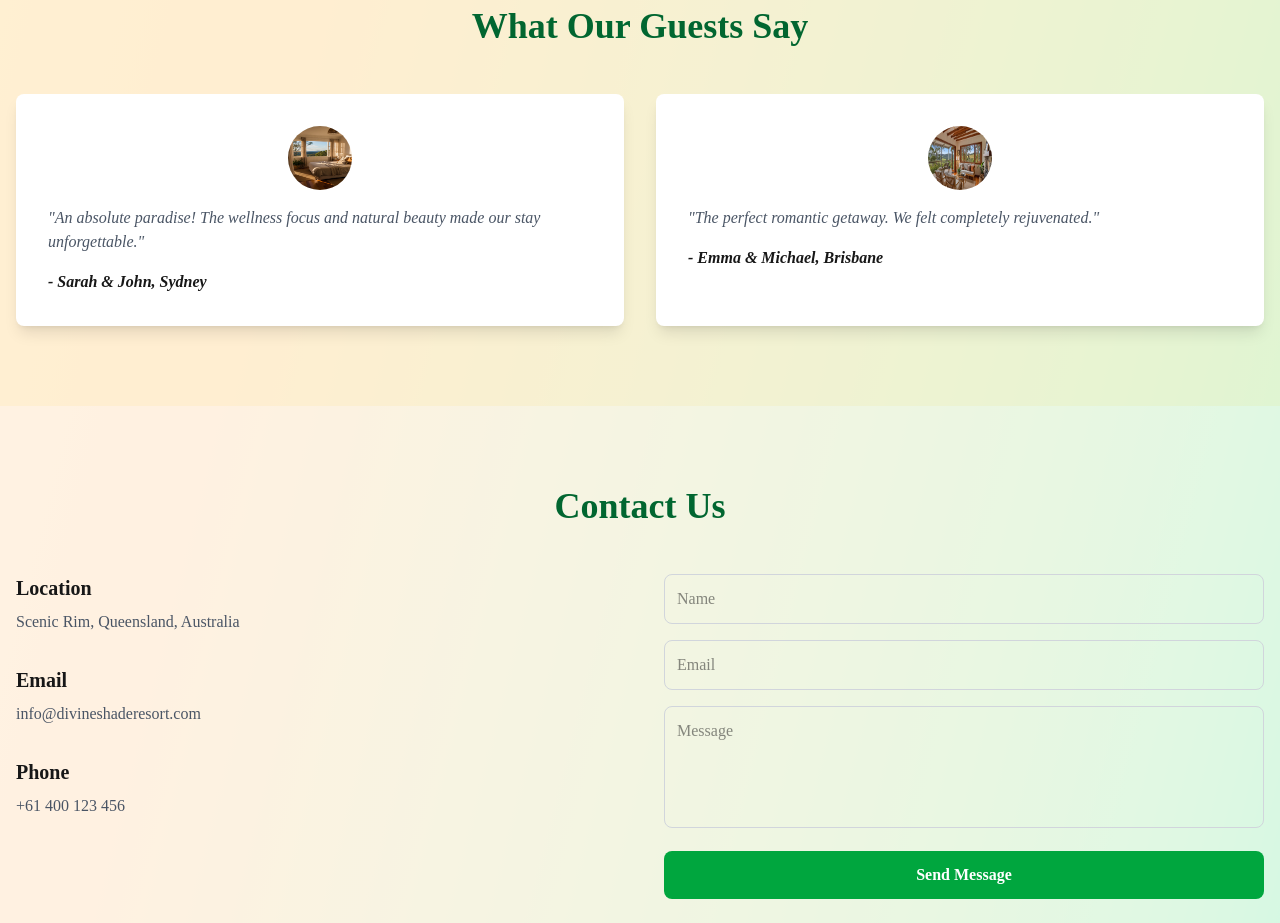
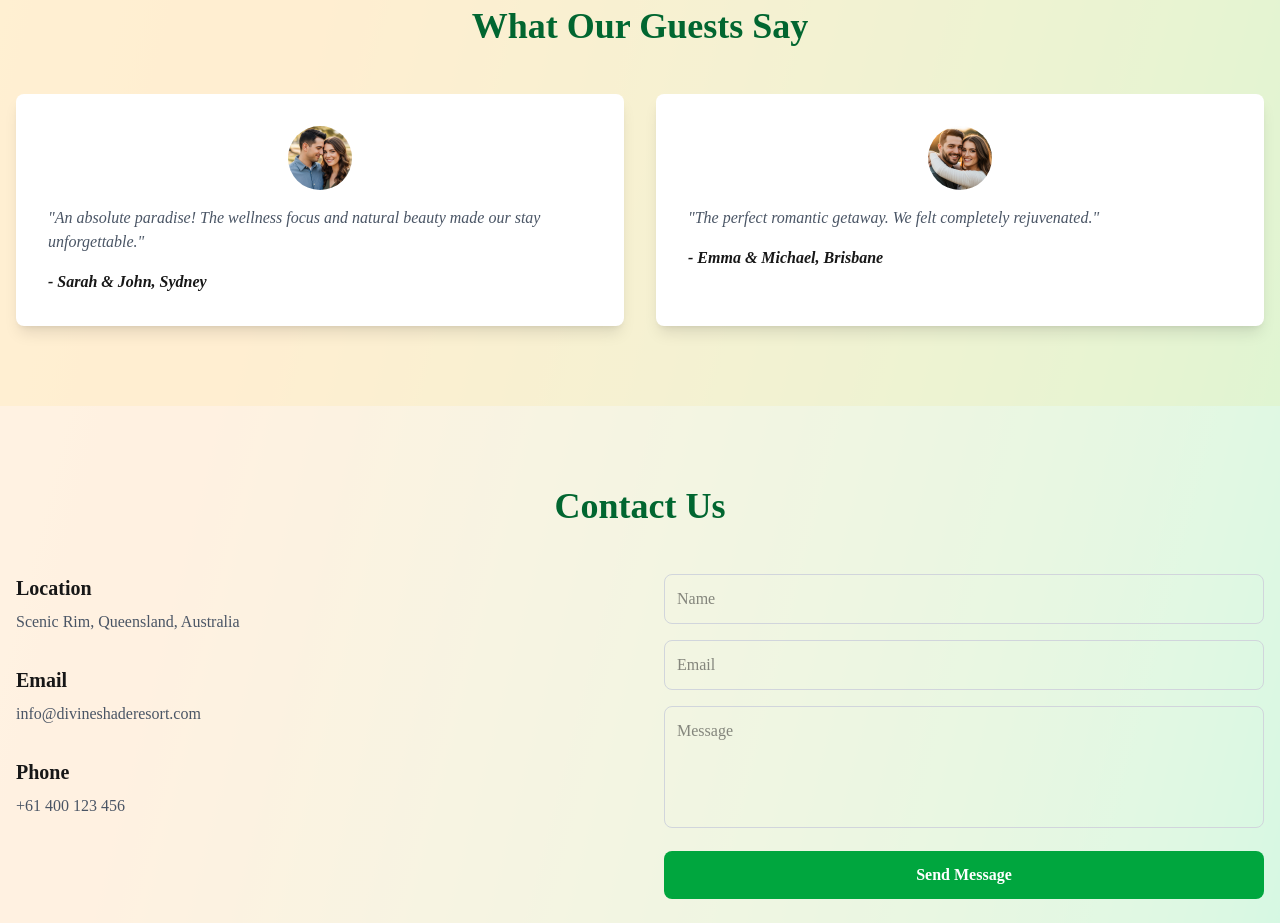
Before and after one commit to UNCHAINED3D/divineshaderesort, a Next.js app: page / in a window 1280 px wide. Shown: the part 3980-4903 px from the top of the page. Built offline with nearby package versions, Linux system fonts and the light colour scheme.

Commit message:
Add profile images for testimonials

```diff
--- a/src/app/page.tsx
+++ b/src/app/page.tsx
@@ -240,12 +240,12 @@ export default function Home() {
           <h2 className="text-4xl font-bold text-center text-green-800 mb-12">What Our Guests Say</h2>
           <div className="grid md:grid-cols-2 gap-8">
             <div className="bg-white p-8 rounded-lg shadow-lg">
-              <img src="/interior-bedroom.png" alt="Guest" className="w-16 h-16 rounded-full mx-auto mb-4" />
+              <img src="/profile-1.png" alt="Guest" className="w-16 h-16 rounded-full mx-auto mb-4" />
               <p className="text-gray-600 mb-4 italic">"An absolute paradise! The wellness focus and natural beauty made our stay unforgettable."</p>
               <cite className="text-tan-orange font-semibold">- Sarah & John, Sydney</cite>
             </div>
             <div className="bg-white p-8 rounded-lg shadow-lg">
-              <img src="/interior-livingroom.png" alt="Guest" className="w-16 h-16 rounded-full mx-auto mb-4" />
+              <img src="/profile-2.png" alt="Guest" className="w-16 h-16 rounded-full mx-auto mb-4" />
               <p className="text-gray-600 mb-4 italic">"The perfect romantic getaway. We felt completely rejuvenated."</p>
               <cite className="text-tan-orange font-semibold">- Emma & Michael, Brisbane</cite>
             </div>
```
Also changed, not shown: public/profile-1.png (added), public/profile-2.png (added).
